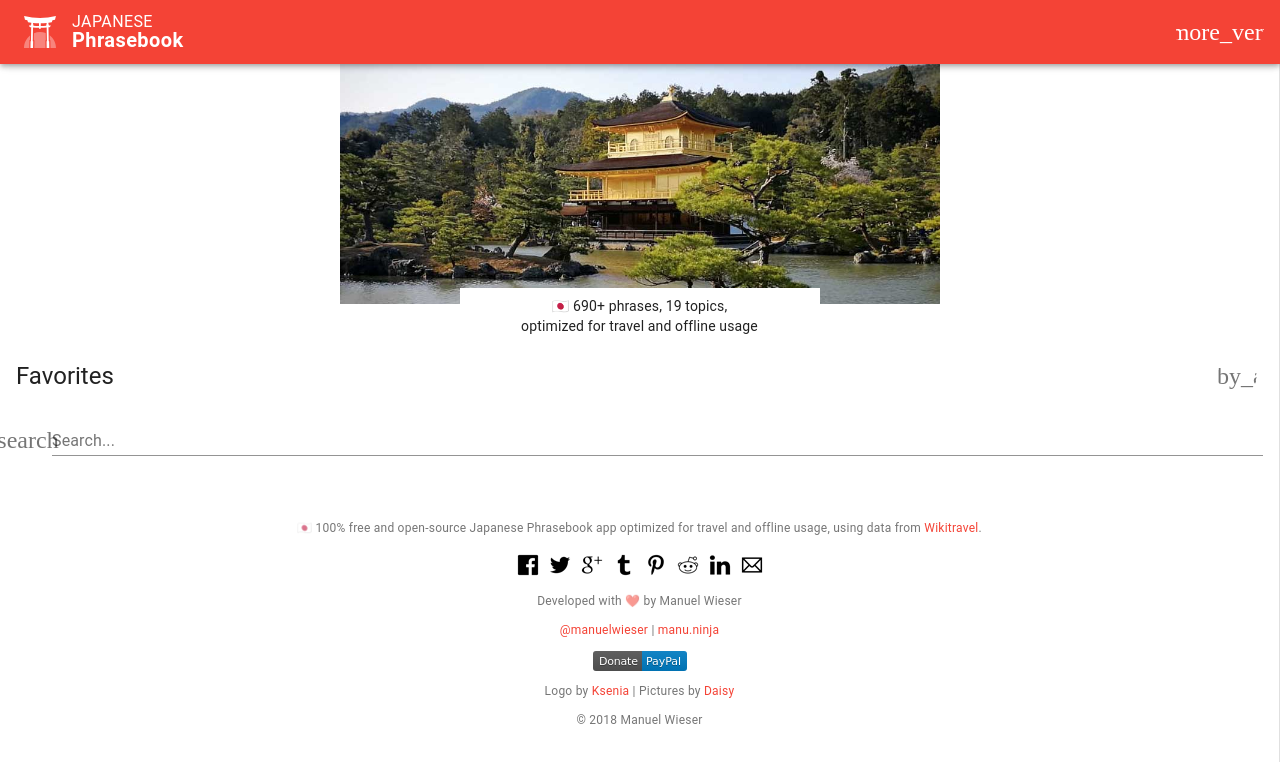
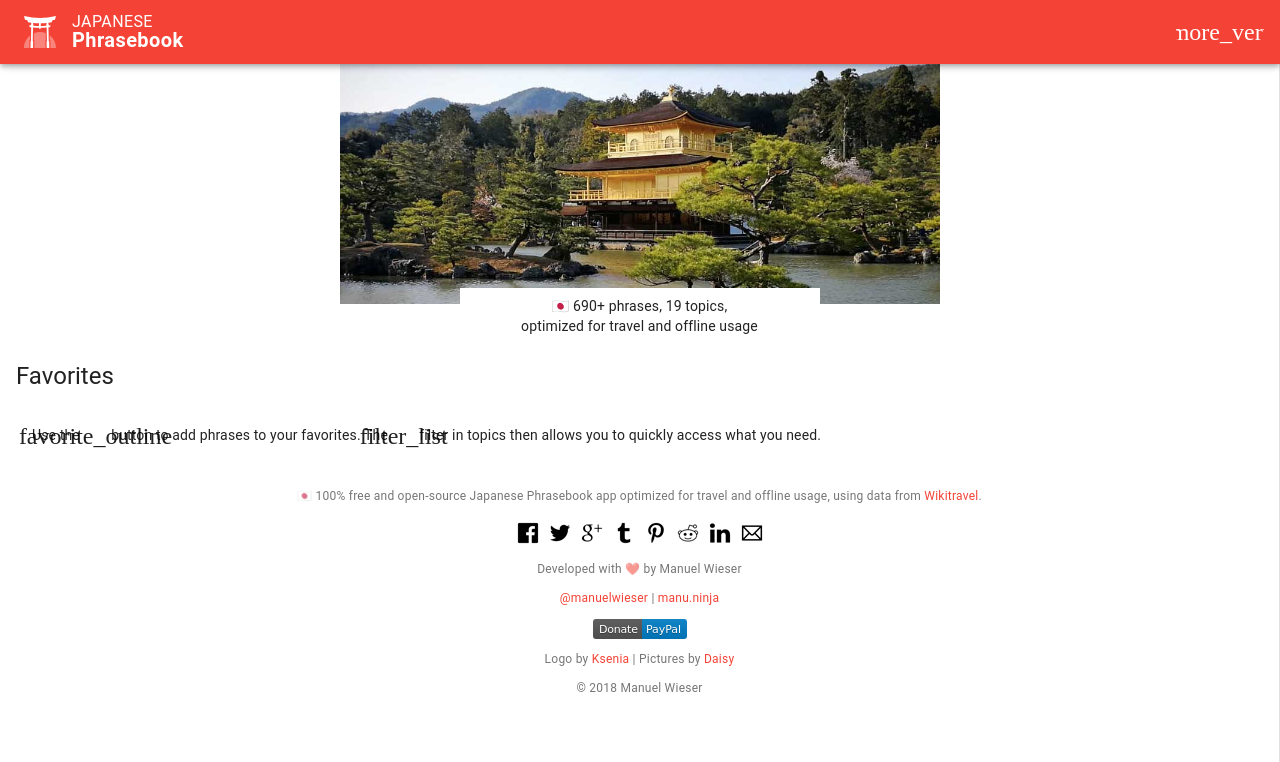
Before and after one commit to Lorti/phrasebook, a Vue app: page /sets/favorites in a window 1280 px wide. Shown: the top 762 px of the page. Built offline with nearby package versions, Linux system fonts and the light colour scheme; a web font is replaced by a local one.

Commit message:
Add empty state for favorites

```diff
--- a/src/components/Favorites.vue
+++ b/src/components/Favorites.vue
@@ -1,6 +1,6 @@
 <template>
   <div v-document-title="`Favorites`" v-meta-description="``">
-    <div class="filter">
+    <div class="filter" v-if="phrases.length">
       <md-button :class="{ 'md-icon-button': true, 'md-primary': sortAlphabetically }"
                  @click="sortAlphabetically = !sortAlphabetically">
         <md-icon>sort_by_alpha</md-icon>
@@ -9,6 +9,7 @@
 
     <h1 class="md-headline">Favorites</h1>
 
+    <template v-if="phrases.length">
       <md-field>
         <md-icon>search</md-icon>
         <label>Search...</label>
@@ -19,6 +20,17 @@
         <Phrase v-for="phrase in filteredPhrases"
                 :phrase="phrase" :key="phrase.id" :onlyRemoveFavorites="true"></Phrase>
       </md-list>
+    </template>
+
+    <template v-else>
+      <div class="empty">
+        Use the
+        <md-icon style="color: currentColor;">favorite_outline</md-icon>
+        button to add phrases to your favorites. The
+        <md-icon style="color: currentColor;">filter_list</md-icon>
+        filter in topics then allows you to quickly access what you need.
+      </div>
+    </template>
   </div>
 </template>
 
@@ -79,4 +91,7 @@ export default {
   .md-icon:after {
     background-color: var(--md-theme-default-background, #fff) !important;
   }
+  .empty {
+    padding: 16px;
+  }
 </style>
```
Lines whose indentation alone changed are shown as unchanged.
